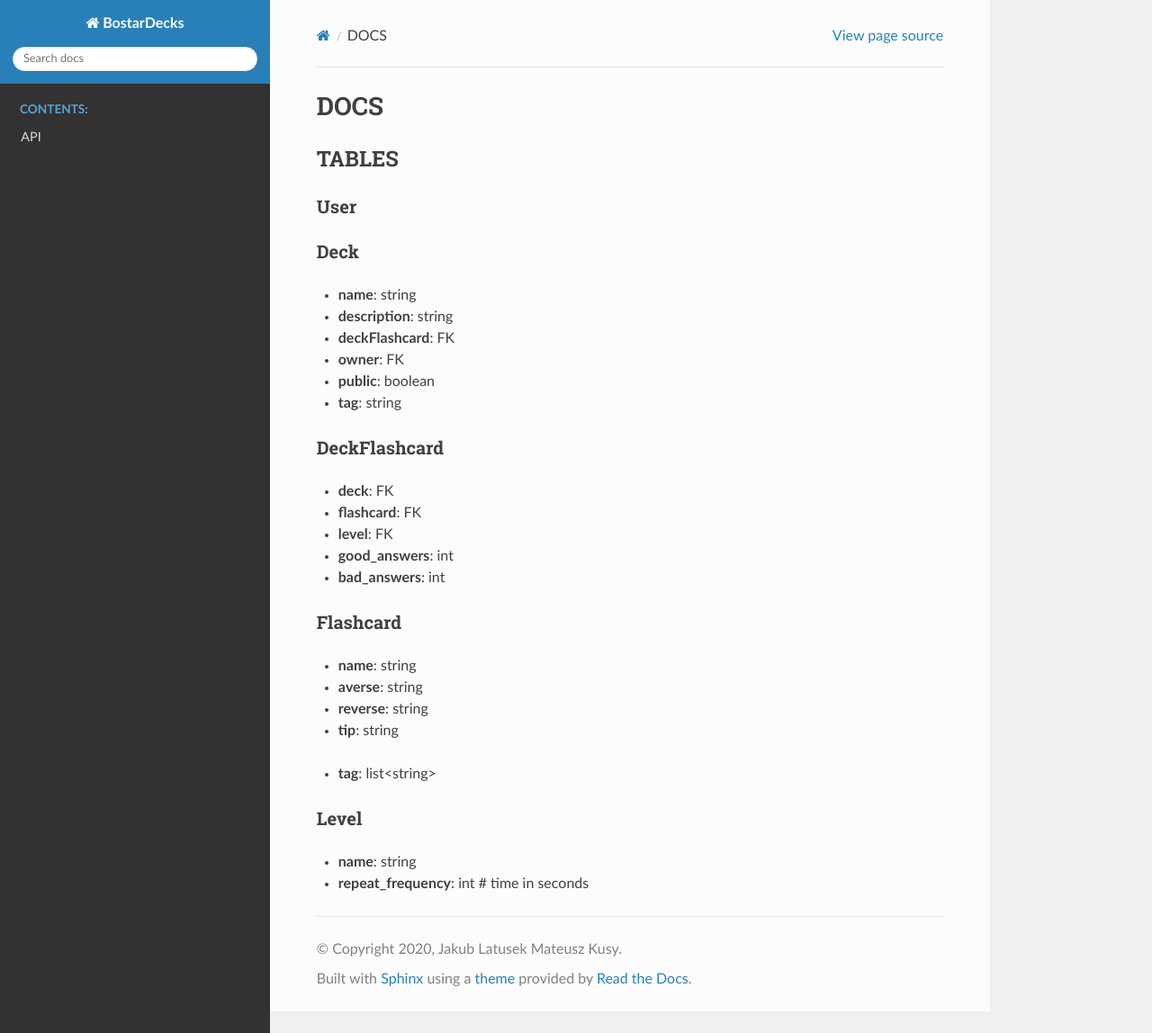
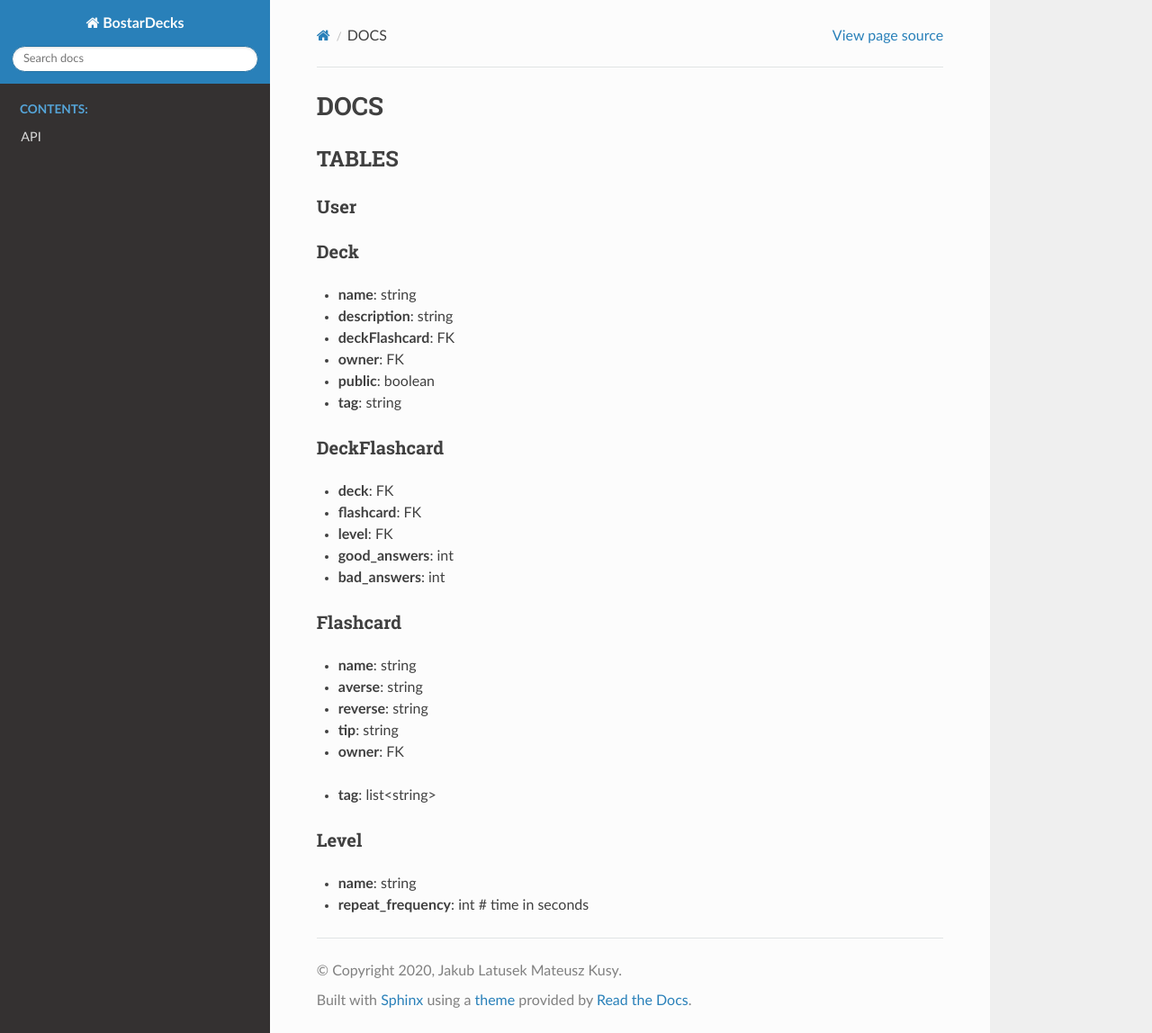
Before and after one commit to BarskiTeam/BostarDecksWeb, a Sphinx documentation site: the page built from docs/datebase.rst, in a window 1280 px wide and 1148 px high. Shown: the whole window at 90% size. Built offline with Sphinx 7.4.7 and the Read the Docs theme 2.0.0, drawn with Linux system fonts in a browser that asks for light colours.

Commit message:
[#149] flashcard - add owner to datebase.rst
Signed-off-by: Hamilkar247 <adonnibal96@gmail.com>

```diff
--- a/docs/datebase.rst
+++ b/docs/datebase.rst
@@ -34,6 +34,7 @@
 * **averse**: string
 * **reverse**: string
 * **tip**: string
+* **owner**: FK
 .. this is useable for Kusofc - if i wont able to remember word i can activate show a tips for a word
 
 * **tag**: list<string>
```
